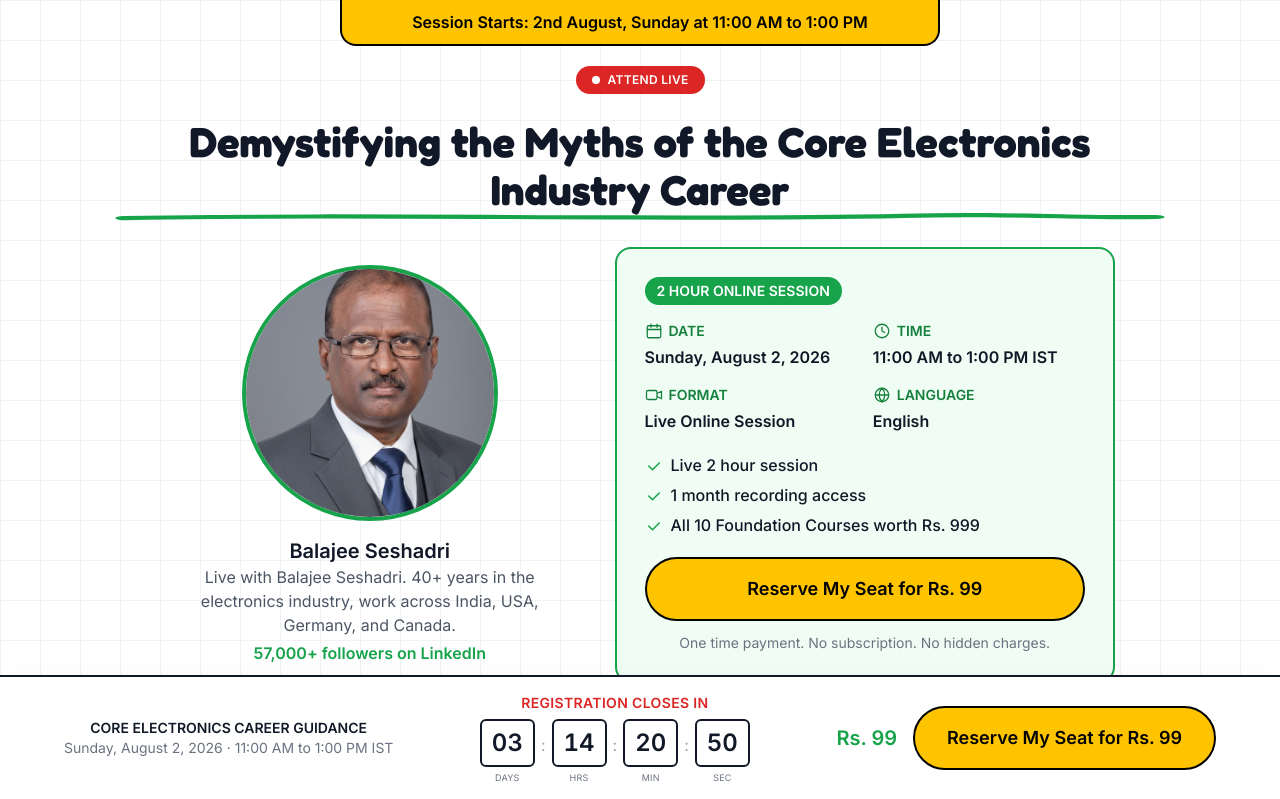
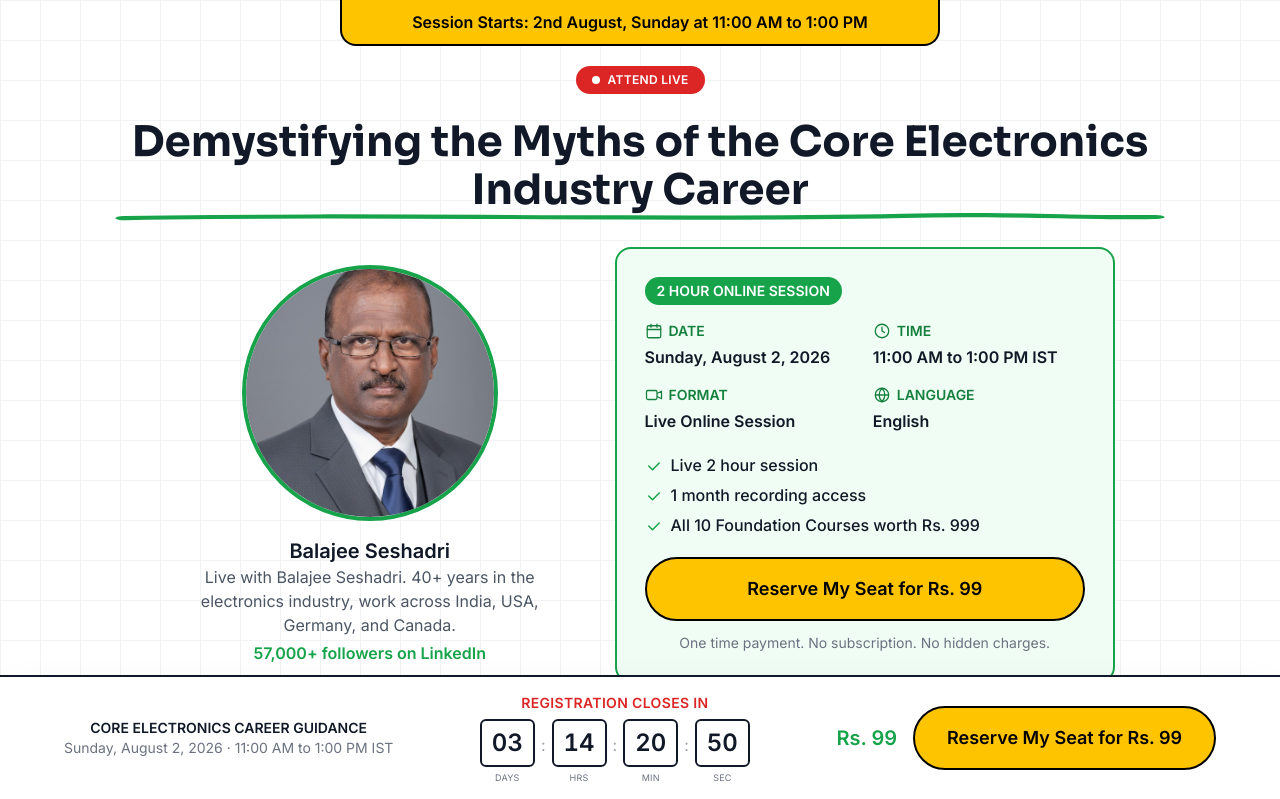
Before and after one commit to raghavkanva/nextjs-boilerplate, a Next.js app: page /career-guidance in a window 1280 px wide. Shown: the top 799 px of the page. Built offline with nearby package versions, Linux system fonts and the light colour scheme.

Commit message:
Use display font directly in career hero
Simplifies the hero headline font style in `CareerGuidanceClient` by removing the headline fallback chain and using `var(--font-display)` directly. This ensures consistent typography for the career guidance hero heading.

```diff
--- a/app/career-guidance/CareerGuidanceClient.tsx
+++ b/app/career-guidance/CareerGuidanceClient.tsx
@@ -214,7 +214,7 @@ function Hero() {
 
         <h1
           className="text-[#111827] font-bold text-center leading-[1.15] mb-8 cg-hero-step-2"
-          style={{ fontFamily: "var(--font-headline, var(--font-display))", fontSize: "clamp(24px, 3.5vw, 42px)" }}
+          style={{ fontFamily: "var(--font-display)", fontSize: "clamp(24px, 3.5vw, 42px)" }}
         >
           <span className="relative inline-block">
             {cgHero.headline}
```
